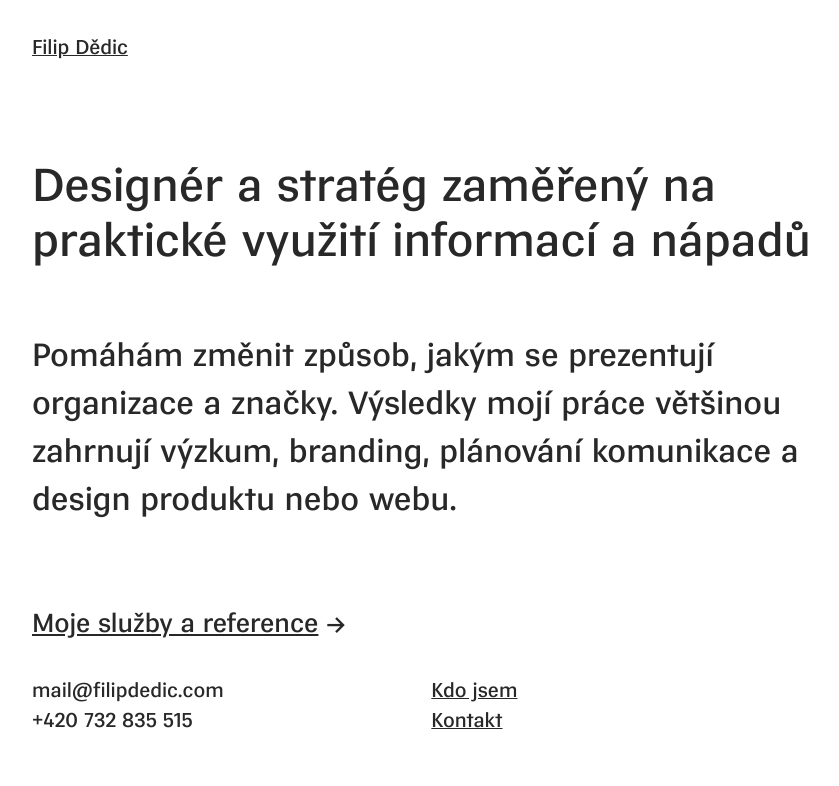
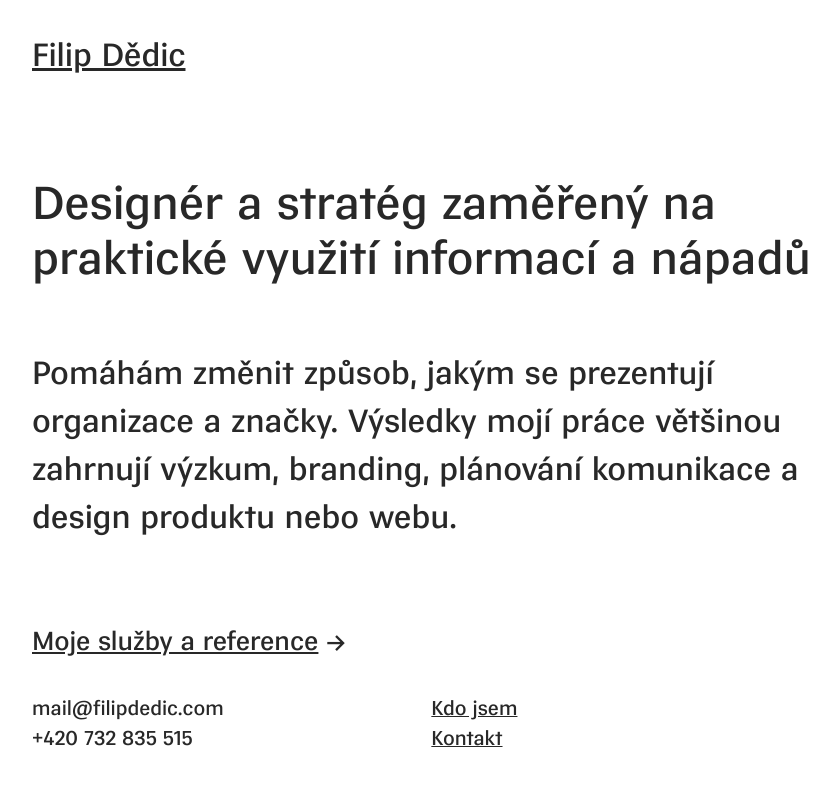
Before and after one commit to fdedic/fdedic.github.io, a Jekyll site: the page built from index.md, in a window 1280 px wide. Shown: the top 786 px of the page, without its empty margins (32-871 px from the left). Built offline with Jekyll 4.4.1, drawn with Linux system fonts in a browser that asks for light colours; nearby versions of some CDN libraries.

Commit message:
Update style.css

```diff
--- a/assets/css/style.css
+++ b/assets/css/style.css
@@ -473,30 +473,25 @@ a:active, a:focus {
 
     /* Design system */
 
-
     .header {
         z-index: 1;
         position: relative;
         padding: 16px 0;
+        font-size: 1.625rem;
+        background: transparent;
+        color: #282828;
+    }
+
+    @media (min-width: 60em) {
+        .header {
+            font-size: 2rem;
+            padding: 32px 0;
+        }
     }
 
     @media (min-width: 60em) {
         .header {
             padding: 32px 0;
-        }
-    }
-
-    .header-inner {
-        margin-bottom: 16px;
-        font-size: 1.625rem;
-        background: transparent;
-        color: #282828;
-    }
-
-    @media (min-width: 46.875em) {
-        .header-inner {
-            margin-bottom: 32px;
-            font-size: 2rem;
         }
     }
 
```
